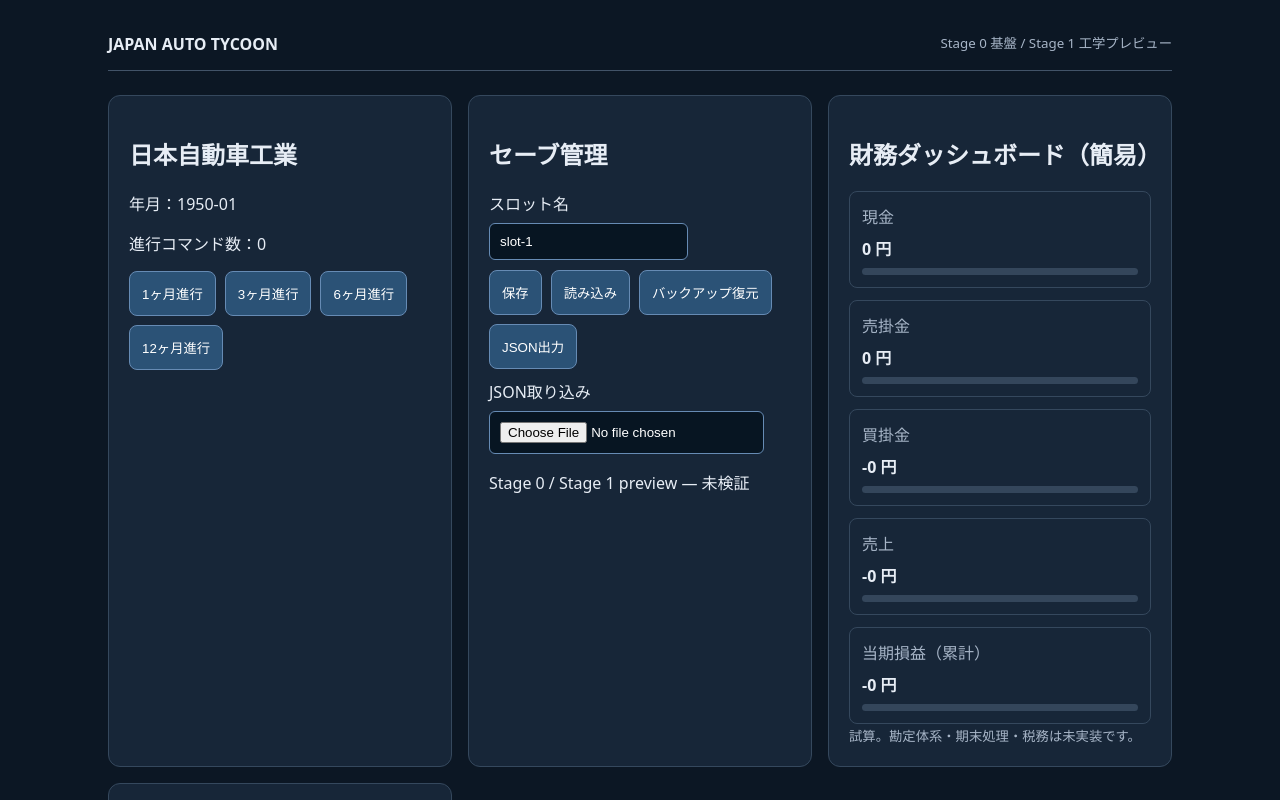
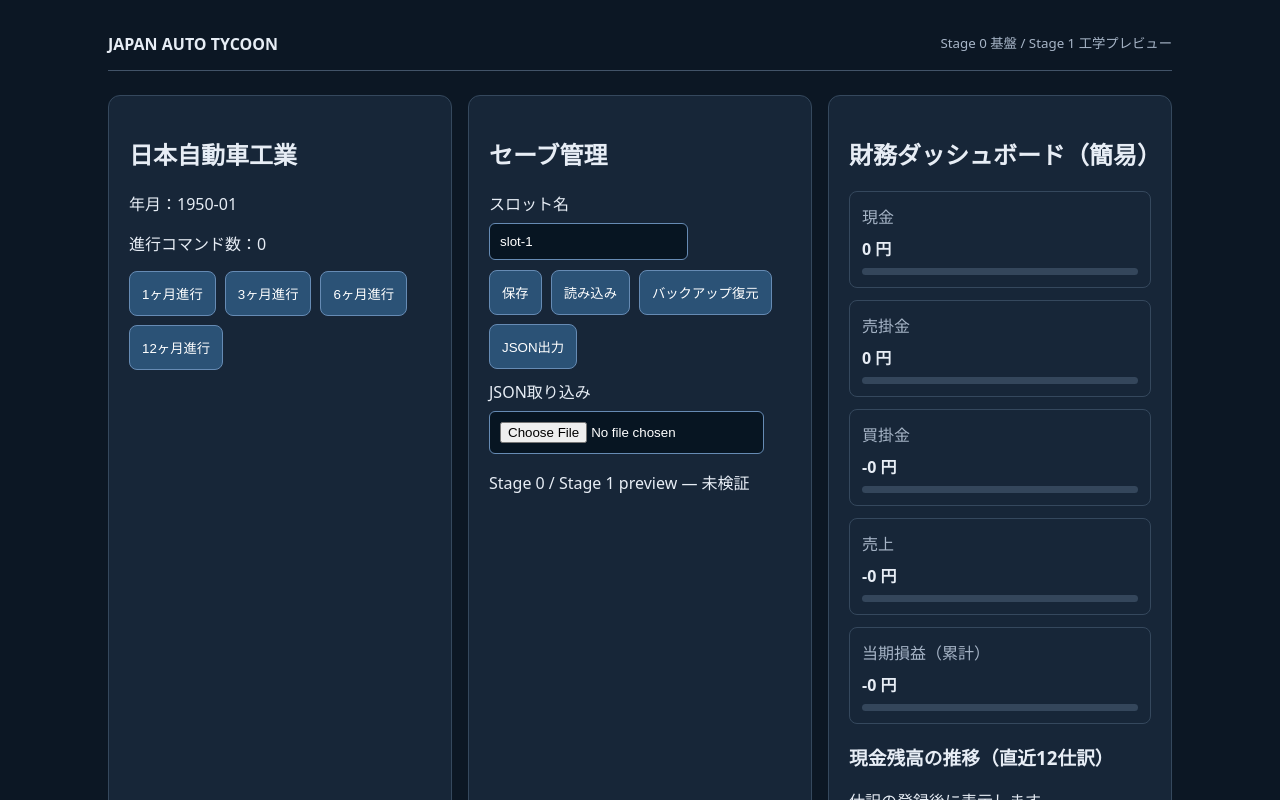
Before and after one commit to CeLiCa-Sun/JAPAN-AUTO-TYCOON, a React (Vite) app: page / in a window 1280 px wide. Shown: the top 800 px of the page. Built offline with nearby package versions, Linux system fonts and the light colour scheme.

Commit message:
feat(ui): cash balance history and transaction changes on finance dashboard

```diff
--- a/src/app/Dashboard.tsx
+++ b/src/app/Dashboard.tsx
@@ -4,7 +4,13 @@ import {calculateEngine,DEFAULT_ENGINE} from "../domains/engine/calculation";
 export function Dashboard({game}:{game:GameState}){
  const finance=financialSnapshot(game.journals,"player");
  const engine=calculateEngine(DEFAULT_ENGINE);
+ const cashHistory=game.journals.reduce<{id:string;label:string;balance:number;change:number}[]>((rows,j)=>{
+  const change=j.entries.filter(e=>e.account==="cash").reduce((n,e)=>n+e.debit-e.credit,0);
+  const balance=(rows.length?rows[rows.length-1].balance:0)+change;
+  return [...rows,{id:j.id,label:j.description,balance,change}];
+ },[]).slice(-12);
+ const maxCash=Math.max(1,...cashHistory.map(row=>Math.abs(row.balance)));
  const cards=[["現金",finance.cash],["売掛金",finance.receivable],["買掛金",finance.payable],["売上",finance.revenue],["当期損益（累計）",finance.netIncome]];
  const max=Math.max(1,...cards.map(x=>Math.abs(x[1] as number)));
- return <><section><h2>財務ダッシュボード（簡易）</h2><div className="metrics">{cards.map(([label,value])=><div className="metric" key={label}><span>{label}</span><strong>{Number(value).toLocaleString("ja-JP")} 円</strong><div className="bar" aria-hidden="true"><span style={{width:(Math.abs(Number(value))/max*100)+"%"}}/></div></div>)}</div><small>試算。勘定体系・期末処理・税務は未実装です。</small></section><section><h2>エンジン設計（基準モデル）</h2><p>直列4気筒、ボア70 mm、ストローク70 mm、3500 rpm</p><dl><dt>排気量</dt><dd>{engine.displacementCc.toFixed(1)} cc</dd><dt>推定出力</dt><dd>{engine.powerKw.toFixed(1)} kW</dd><dt>推定トルク</dt><dd>{engine.torqueNm.toFixed(1)} Nm</dd><dt>推定燃料消費</dt><dd>{engine.fuelKgHour.toFixed(2)} kg/h</dd></dl><small>モデル {engine.modelVersion}。一定吸気条件・効率を仮定した推定値で、実測値ではありません。</small></section></>;
+ return <><section><h2>財務ダッシュボード（簡易）</h2><div className="metrics">{cards.map(([label,value])=><div className="metric" key={label}><span>{label}</span><strong>{Number(value).toLocaleString("ja-JP")} 円</strong><div className="bar" aria-hidden="true"><span style={{width:(Math.abs(Number(value))/max*100)+"%"}}/></div></div>)}</div><h3>現金残高の推移（直近12仕訳）</h3><div aria-label="現金残高推移">{cashHistory.length?cashHistory.map(h=><div className="metric" key={h.id}><span>{h.label}：{h.balance.toLocaleString("ja-JP")}円（{h.change>=0?"+":""}{h.change.toLocaleString("ja-JP")}円）</span><div className="bar" aria-hidden="true"><span style={{width:Math.abs(h.balance)/maxCash*100+"%"}}/></div></div>):<p>仕訳の登録後に表示します。</p>}</div><small>試算。勘定体系・期末処理・税務は未実装です。</small></section><section><h2>エンジン設計（基準モデル）</h2><p>直列4気筒、ボア70 mm、ストローク70 mm、3500 rpm</p><dl><dt>排気量</dt><dd>{engine.displacementCc.toFixed(1)} cc</dd><dt>推定出力</dt><dd>{engine.powerKw.toFixed(1)} kW</dd><dt>推定トルク</dt><dd>{engine.torqueNm.toFixed(1)} Nm</dd><dt>推定燃料消費</dt><dd>{engine.fuelKgHour.toFixed(2)} kg/h</dd></dl><small>モデル {engine.modelVersion}。一定吸気条件・効率を仮定した推定値で、実測値ではありません。</small></section></>;
 }
```
